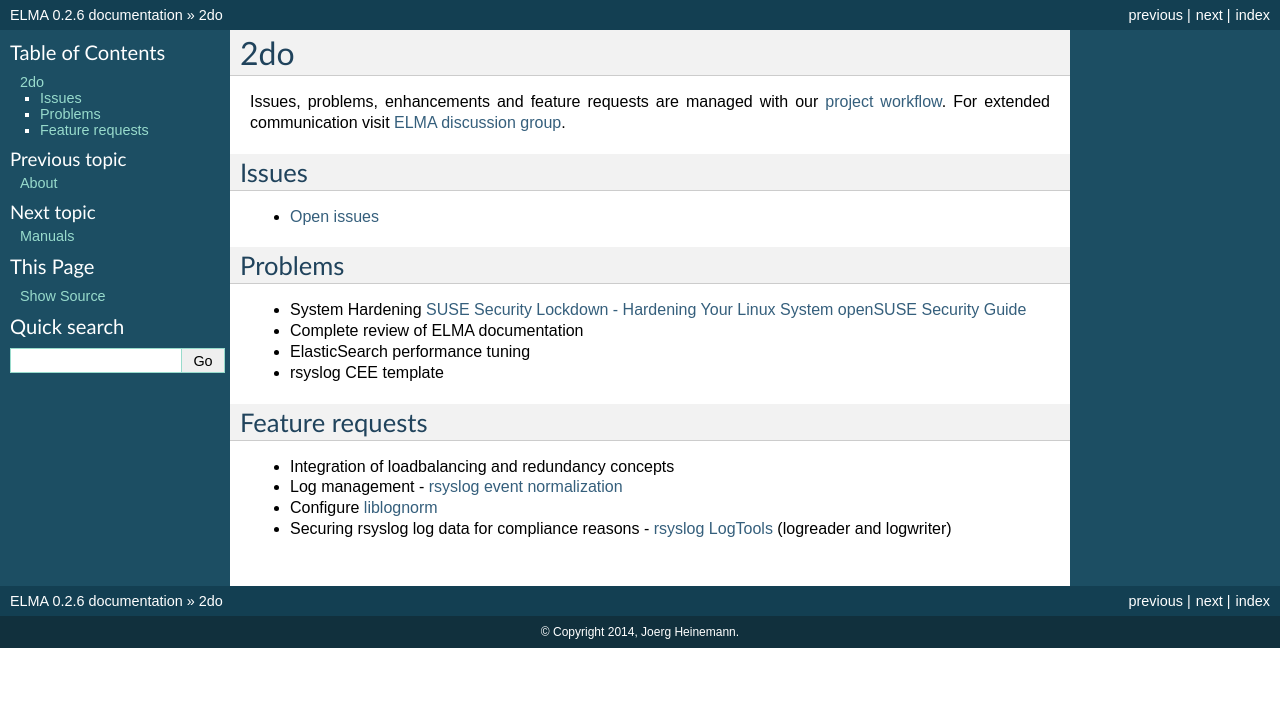
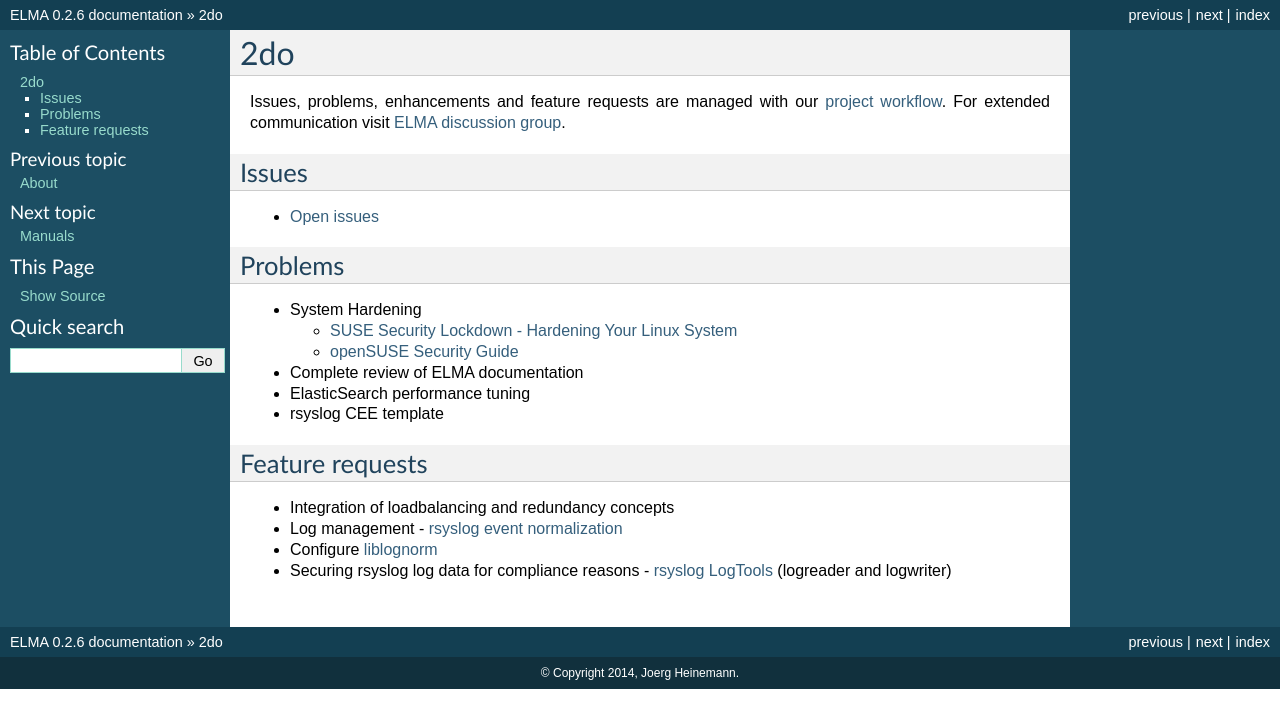
Before and after one commit to bluemutedwisdom/elma-doc, a Sphinx documentation site: the page built from source/2do.rst, in a window 1280 px wide. Shown: the top 728 px of the page. Built offline with Sphinx 7.4.7, drawn with Linux system fonts in a browser that asks for light colours; pages that are not in the unit, such as notebooks, are missing from menus.

Commit message:
Update 2do.rst
fix list format

```diff
--- a/source/2do.rst
+++ b/source/2do.rst
@@ -16,8 +16,10 @@
 ========
 
 -  System Hardening
-   `SUSE Security Lockdown - Hardening Your Linux System <http://tr.opensuse.org/SUSE_Security_Lockdown_-_Hardening_Your_Linux_System>`__
-   `openSUSE Security Guide <https://activedoc.opensuse.org/book/opensuse-security-guide>`__
+
+   -  `SUSE Security Lockdown - Hardening Your Linux System <http://tr.opensuse.org/SUSE_Security_Lockdown_-_Hardening_Your_Linux_System>`__
+   -  `openSUSE Security Guide <https://activedoc.opensuse.org/book/opensuse-security-guide>`__
+
 -  Complete review of ELMA documentation
 -  ElasticSearch performance tuning
 -  rsyslog CEE template
```
